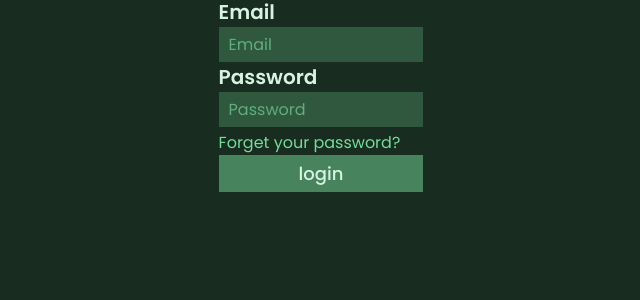
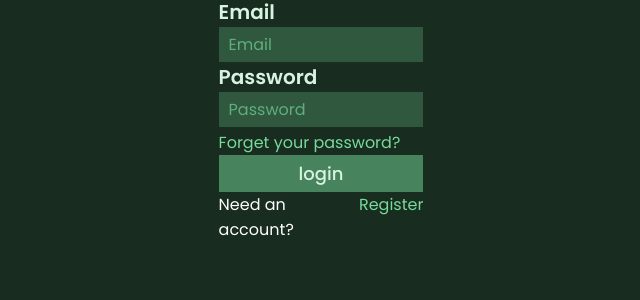
Before and after one commit to PKhing/CubicChat-frontend, a React (Vite) app: page /login in a window 1280 px wide. Shown: the top 300 px of the page, without its empty margins (319-959 px from the left). Built offline with nearby package versions, Linux system fonts and the light colour scheme; no server answers.

Commit message:
feat: add some text

```diff
--- a/src/pages/login/index.tsx
+++ b/src/pages/login/index.tsx
@@ -22,14 +22,21 @@ const Login = () => {
   })
 
   return (
+    <div
+      style={{
+        display: 'flex',
+        justifyContent: 'center',
+        alignItems: 'center',
+      }}
+    >
       <form
         style={{
           display: 'flex',
           width: '16vw',
-        flexGrow: '1',
+          //   flexGrow: '1',
           flexDirection: 'column',
-        justifyContent: 'center',
           margin: 'auto',
+          height: '100%',
           //paddingTop: '20rem',
         }}
         onSubmit={handleSubmit((d) => console.log(d))}
@@ -48,9 +55,20 @@ const Login = () => {
           name="password"
           control={control}
         />
-      <Typography variant='body1' color = 'primary500'>Forget your password?</Typography>
+        <Typography variant="body1" color="primary500">
+          Forget your password?
+        </Typography>
         <Button label="login" fullWidth={true} />
+        <div style={{ display: 'flex', flexDirection: 'row' }}>
+          <Typography variant="body1" color="white">
+            Need an account?
+          </Typography>
+          <Typography variant="body1" color="primary500">
+            Register
+          </Typography>
+        </div>
       </form>
+    </div>
   )
 }
 
```
Lines whose indentation alone changed are shown as unchanged.
